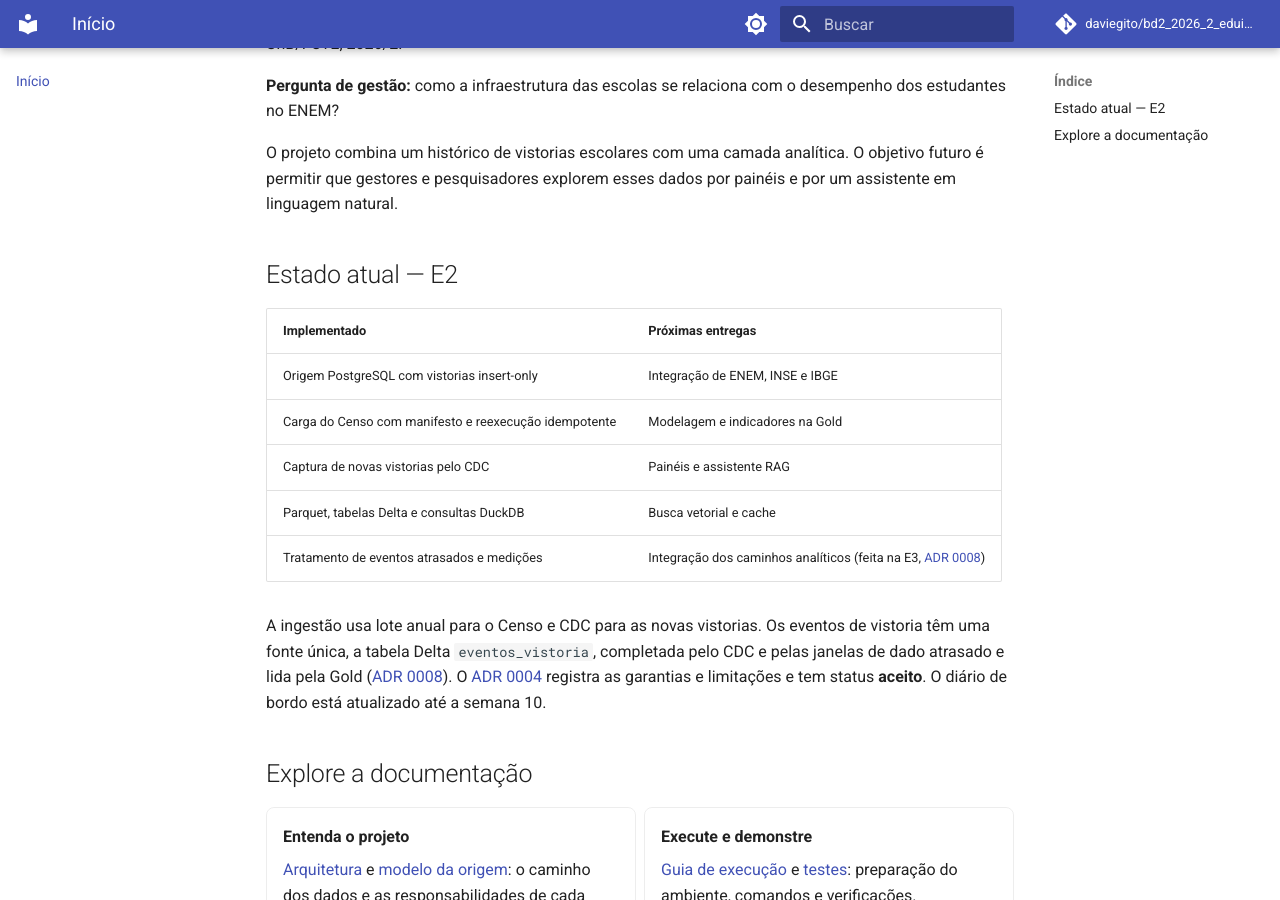
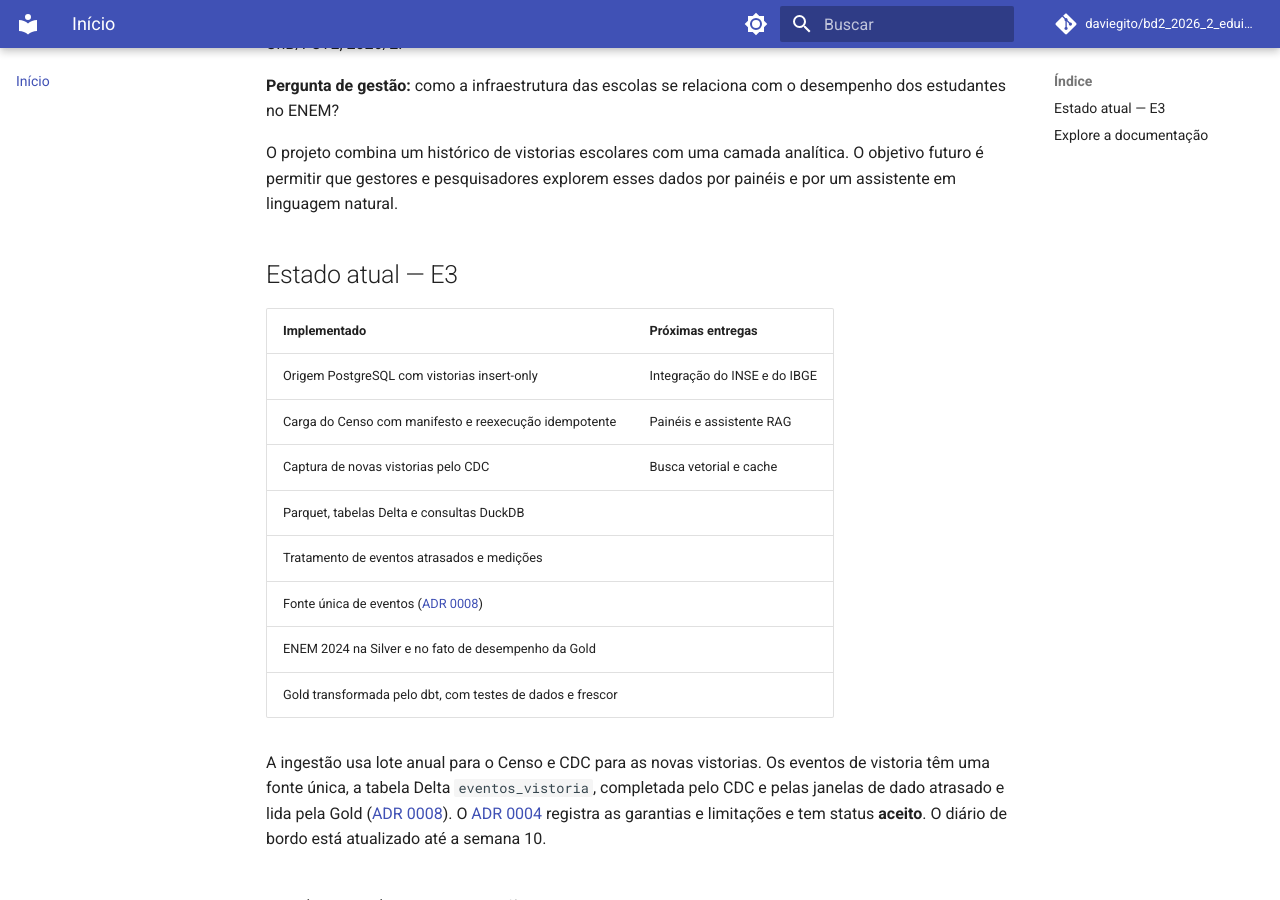
Before and after one commit to daviegito/bd2_2026_2_eduinfra, an MkDocs documentation site: the page built from docs/index.md, in a window 1280 px wide and 900 px high, scrolled down 222 px. Built offline with MkDocs 1.6.1 and Material for MkDocs 9.7.7, drawn with Linux system fonts in a browser that asks for light colours; comment, search, counter and statistics services are not loaded.

Commit message:
docs(e3): tira o aplicativo dos diagramas e atualiza o estado da E3
O aplicativo de vistorias aparecia nos diagramas com seta sólida, como se existisse, e o monitor pediu para tirá-lo. Os diagramas também mostravam o DuckDB transformando a Gold, que é construída em SQL no PostgreSQL e agora pelo dbt (ADR 0005). README, início, projeto e arquitetura ainda davam a Gold e a E3 como previstas, e o frescor citava só o construir-gold.

```diff
--- a/docs/index.md
+++ b/docs/index.md
@@ -10,15 +10,18 @@ O projeto combina um histórico de vistorias escolares com uma camada analítica
 O objetivo futuro é permitir que gestores e pesquisadores explorem esses dados
 por painéis e por um assistente em linguagem natural.
 
-## Estado atual — E2
+## Estado atual — E3
 
 | Implementado | Próximas entregas |
 | --- | --- |
-| Origem PostgreSQL com vistorias insert-only | Integração de ENEM, INSE e IBGE |
-| Carga do Censo com manifesto e reexecução idempotente | Modelagem e indicadores na Gold |
-| Captura de novas vistorias pelo CDC | Painéis e assistente RAG |
-| Parquet, tabelas Delta e consultas DuckDB | Busca vetorial e cache |
-| Tratamento de eventos atrasados e medições | Integração dos caminhos analíticos (feita na E3, [ADR 0008](adr/0008-fonte-canonica-de-eventos.md)) |
+| Origem PostgreSQL com vistorias insert-only | Integração do INSE e do IBGE |
+| Carga do Censo com manifesto e reexecução idempotente | Painéis e assistente RAG |
+| Captura de novas vistorias pelo CDC | Busca vetorial e cache |
+| Parquet, tabelas Delta e consultas DuckDB | |
+| Tratamento de eventos atrasados e medições | |
+| Fonte única de eventos ([ADR 0008](adr/0008-fonte-canonica-de-eventos.md)) | |
+| ENEM 2024 na Silver e no fato de desempenho da Gold | |
+| Gold transformada pelo dbt, com testes de dados e frescor | |
 
 A ingestão usa lote anual para o Censo e CDC para as novas vistorias. Os eventos
 de vistoria têm uma fonte única, a tabela Delta `eventos_vistoria`, completada pelo
```
Also changed, not shown: README.md (+4 -4 lines), docs/arquitetura.md (+8 -8 lines), docs/frescor-e-sla.md (+8 -2 lines), docs/projeto.md (+1 -1 lines).
